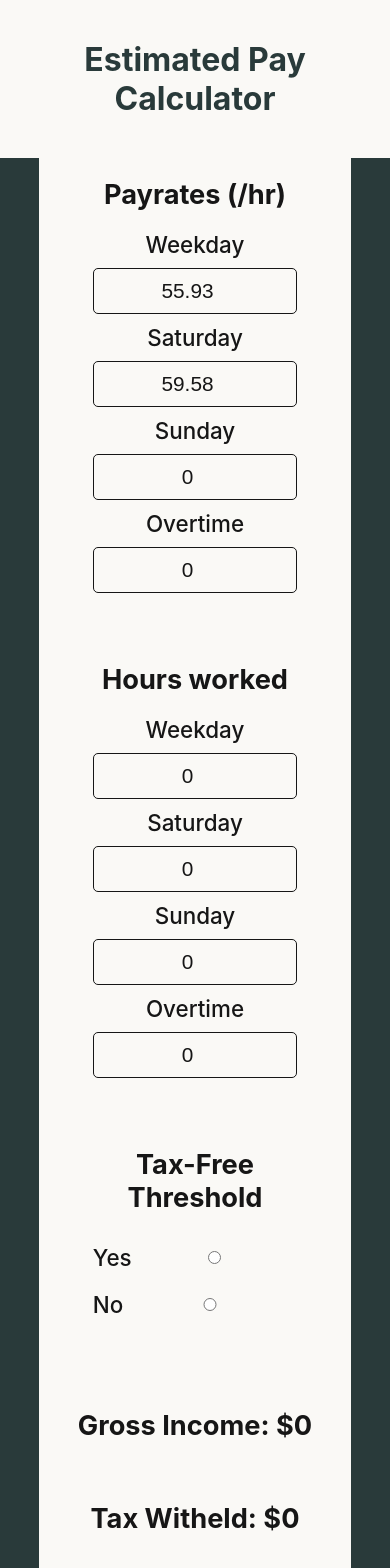
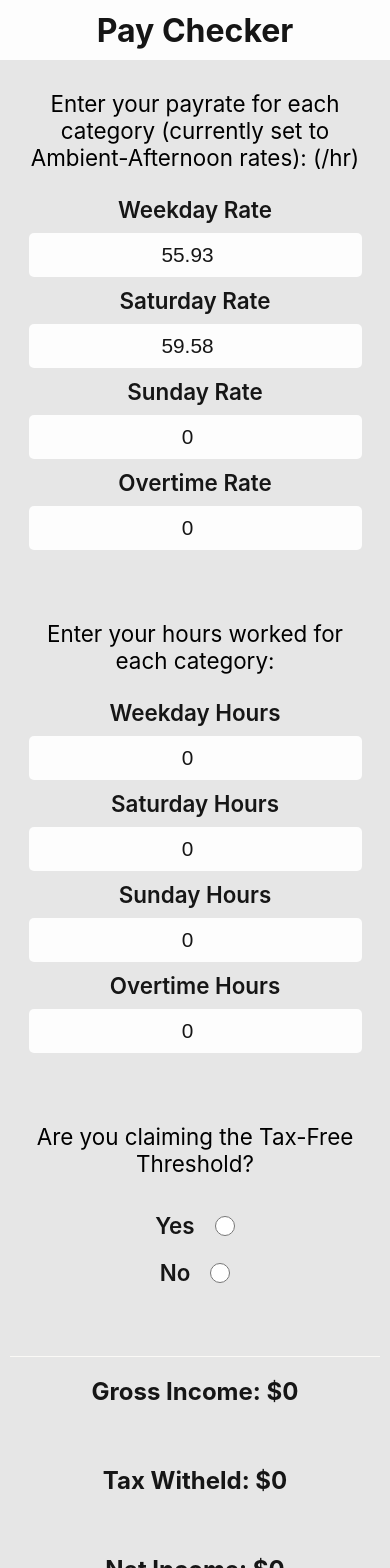
Before and after one commit to GideonEpa/pay-calculator, a React (Create React App) app: page / in a window 390 px wide. Shown: the top 1568 px of the page. Built offline with nearby package versions, Linux system fonts and the light colour scheme.

Commit message:
Styling Changes and Restructuring of Calculator.js (moving functionality and forms into their own Components)

```diff
--- /dev/null
+++ b/src/HoursForm/HoursForm.jsx
@@ -0,0 +1,52 @@
+export default function HoursForm({
+    setWeekdayHours,
+    setSaturdayHours,
+    setSundayHours,
+    setOvertimeHours,
+    weekdayHours,
+    saturdayHours,
+    sundayHours,
+    overtimeHours
+}) {
+    return (
+        <form id="hoursForm">
+            <p>Enter your hours worked for each category:</p>
+            <label htmlFor="weekdayHours">Weekday Hours</label>
+            <input
+                id="weekdayHours"
+                name="weekdayHours"
+                value={weekdayHours}
+                onChange={e => setWeekdayHours(e.target.value)}
+                type="number"
+                min={0}
+            />
+            <label htmlFor="saturdayHours">Saturday Hours</label>
+            <input
+                id="saturdayHours"
+                name="saturdayHours"
+                value={saturdayHours}
+                onChange={e => setSaturdayHours(e.target.value)}
+                type="number"
+                min={0}
+            />
+            <label htmlFor="sundayHours">Sunday Hours</label>
+            <input
+                id="sundayHours"
+                name="sundayHours"
+                value={sundayHours}
+                onChange={e => setSundayHours(e.target.value)}
+                type="number"
+                min={0}
+            />
+            <label htmlFor="overtimeHours">Overtime Hours</label>
+            <input
+                id="overtimeHours"
+                name="overtimeHours"
+                value={overtimeHours}
+                onChange={e => setOvertimeHours(e.target.value)}
+                type="number"
+                min={0}
+            />
+        </form>
+    )
+}
--- /dev/null
+++ b/src/RatesForm/RatesForm.jsx
@@ -0,0 +1,53 @@
+export default function RatesForm({
+    setWeekdayRate,
+    setSaturdayRate,
+    setSundayRate,
+    setOvertimeRate,
+    weekdayRate,
+    saturdayRate,
+    sundayRate,
+    overtimeRate,
+}){
+
+    return (
+        <form id="ratesForm" className="ratesForm">
+            <p>Enter your payrate for each category
+            (currently set to Ambient-Afternoon rates):  (/hr)</p>
+            <label htmlFor="weekdayRate">Weekday Rate</label>
+            <input
+                id="weekdayRate"
+                name="weekdayRate"
+                type="number"
+                min={0}
+                value={weekdayRate}
+                onChange={e => setWeekdayRate(e.target.value)}
+            />
+            <label htmlFor="saturdayRate">Saturday Rate</label>
+            <input
+                id="saturdayRate"
+                type="number"
+                min={0}
+                value={saturdayRate}
+                onChange={e => setSaturdayRate(e.target.value)}
+            />
+            <label htmlFor="sundayRate">Sunday Rate</label>
+            <input
+                id="sundayRate"
+                name="sundayRate"
+                type="number"
+                min={0}
+                value={sundayRate}
+                onChange={e => setSundayRate(e.target.value)}
+            />
+            <label htmlFor="overtimeRate">Overtime Rate</label>
+            <input
+                id="overtimeRate"
+                name="overtimeRate"
+                type="number"
+                min={0}
+                value={overtimeRate}
+                onChange={e => setOvertimeRate(e.target.value)}
+            />
+        </form>
+    )
+}
--- /dev/null
+++ b/src/TaxThresholdForm/TaxThresholdForm.jsx
@@ -0,0 +1,27 @@
+export default function TaxThresholdForm({setTaxThreshold}) {
+    return (
+        <form>
+            <div id="taxThresholdChoice" onChange={e => setTaxThreshold(e.target.value)}>
+                <p>Are you claiming the Tax-Free Threshold?</p>
+                <div className="yes">
+                    <label htmlFor="yes">Yes</label>
+                    <input
+                        type="radio"
+                        value={true}
+                        name="taxThreshold"
+                        id="yes"
+                    />
+                </div>
+                <div className="no">
+                    <label htmlFor="no">No</label>
+                    <input
+                        type="radio"
+                        value={false}
+                        name="taxThreshold"
+                        id="no"
+                    />
+                </div>
+            </div>
+        </form>
+    )
+}
--- a/src/app/App.css
+++ b/src/app/App.css
@@ -12,12 +12,13 @@
 
 .header {
     padding: 20px 40px;
-    background-color: var(--white);
+    background-color: #FDFDFD;
     text-align: center;
 }
 
 #title {
-    color: var(--accent);
+    color: var(--black);
+    font-size: 32px;
 }
 
 .hero {
@@ -32,9 +33,9 @@
 
     display: grid;
     grid-template-columns: 1fr 1fr 1fr;
-    background-color: var(--white);
+    background-color: #E6E6E6;
     gap: 20px;
-    align-items: center;
+    align-items: start;
     justify-items: center;
 }
 
@@ -46,7 +47,7 @@ form {
 
 form input {
     width: 100%;
-    background-color: transparent;
+    background-color: #FDFDFD;
     outline: 0;
 
     border: 1px solid var(--black);
@@ -90,22 +91,35 @@ label {
     padding: 6px;
 }
 
-@media only screen and (max-width: 700px) {
+@media only screen and (max-width: 800px) {
     .header {
+        height: 60px;
+        padding: 0;
+        display: flex;
+        justify-content: space-around;
+        align-items: center;
+    }
+
+    #title {
         text-align: center;
-        font-size: 1rem;
-        padding: 40px;
+        font-size: 2rem;
     }
+
     .calculator {
         grid-template-columns: 1fr;
         gap: 50px;
-        width: 80%;
-        padding: 10px;
+        width: 100%;
+        padding: 20px 10px;
         padding-bottom: 50px;
     }
 
+    p {
+        margin-bottom: 15px;
+        text-align: center;
+    }
+
     form {
-        width: 70%;
+        width: 90%;
         text-align: center;
         align-items: center;
         font-size: 1.4rem;
@@ -117,6 +131,18 @@ label {
         text-align: center;
         padding: 10px;
         font-size: 1.3rem;
+        outline: 0;
+        border: 0;
+    }
+
+    form label {
+        font-weight: 600;
+    }
+
+    form input[type=radio] {
+        width: 20px;
+        height: 20px;
+        margin-left: 20px;
     }
 
     h3 {
@@ -124,7 +150,7 @@ label {
     }
 
     h3, h4 {
-        font-size: 1.7rem;
+        font-size: 1.5rem;
     }
 
     .results {
--- a/src/app/App.js
+++ b/src/app/App.js
@@ -6,7 +6,7 @@ function App() {
   return (
     <div>
       <div class="header">
-        <h1 id="title">Estimated Pay Calculator</h1>
+        <h1 id="title">Pay Checker</h1>
       </div>
       <Calculator />
     </div>
--- a/src/calculator/Calculator.jsx
+++ b/src/calculator/Calculator.jsx
@@ -1,5 +1,8 @@
 import { useState } from "react"
 import Results from "../results/Results.jsx";
+import RatesForm from "../RatesForm/RatesForm.jsx";
+import HoursForm from "../HoursForm/HoursForm.jsx";
+import TaxThresholdForm from "../TaxThresholdForm/TaxThresholdForm.jsx";
 
 export default function Calculator() {
     const [weekdayHours, setWeekdayHours] = useState(0);
@@ -31,107 +34,32 @@ export default function Calculator() {
     return (
         <div className="hero">
             <div className="calculator">
-                <form id="ratesForm" className="ratesForm">
-                    <h3>Payrates (/hr)</h3>
-                    <label htmlFor="weekdayRate">Weekday</label>
-                    <input
-                        id="weekdayRate"
-                        name="weekdayRate"
-                        type="number"
-                        min={0}
-                        value={weekdayRate}
-                        onChange={e => setWeekdayRate(e.target.value)}
-                    />
-                    <label htmlFor="saturdayRate">Saturday</label>
-                    <input
-                        id="saturdayRate"
-                        type="number"
-                        min={0}
-                        value={saturdayRate}
-                        onChange={e => setSaturdayRate(e.target.value)}
-                    />
-                    <label htmlFor="sundayRate">Sunday</label>
-                    <input
-                        id="sundayRate"
-                        name="sundayRate"
-                        type="number"
-                        min={0}
-                        value={sundayRate}
-                        onChange={e => setSundayRate(e.target.value)}
-                    />
-                    <label htmlFor="overtimeRate">Overtime</label>
-                    <input
-                        id="overtimeRate"
-                        name="overtimeRate"
-                        type="number"
-                        min={0}
-                        value={overtimeRate}
-                        onChange={e => setOvertimeRate(e.target.value)}
-                    />
-                </form>
+                <RatesForm
+                    setWeekdayRate={setWeekdayRate}
+                    setSaturdayRate={setSaturdayRate}
+                    setSundayRate={setSundayRate}
+                    setOvertimeRate={setOvertimeHours}
+                    weekdayRate={weekdayRate}
+                    saturdayRate={saturdayRate}
+                    sundayRate={sundayRate}
+                    overtimeRate={overtimeRate}
+                />
 
-                <form id="hoursForm">
-                    <h3>Hours worked</h3>
-                    <label htmlFor="weekdayHours">Weekday</label>
-                    <input
-                        id="weekdayHours"
-                        name="weekdayHours"
-                        value={weekdayHours}
-                        onChange={e => setWeekdayHours(e.target.value)}
-                        type="number"
-                        min={0}
-                    />
-                    <label htmlFor="saturdayHours">Saturday</label>
-                    <input
-                        id="saturdayHours"
-                        name="saturdayHours"
-                        value={saturdayHours}
-                        onChange={e => setSaturdayHours(e.target.value)}
-                        type="number"
-                        min={0}
-                    />
-                    <label htmlFor="sundayHours">Sunday</label>
-                    <input
-                        id="sundayHours"
-                        name="sundayHours"
-                        value={sundayHours}
-                        onChange={e => setSundayHours(e.target.value)}
-                        type="number"
-                        min={0}
-                    />
-                    <label htmlFor="overtimeHours">Overtime</label>
-                    <input
-                        id="overtimeHours"
-                        name="overtimeHours"
-                        value={overtimeHours}
-                        onChange={e => setOvertimeHours(e.target.value)}
-                        type="number"
-                        min={0}
-                    />
-                </form>
-                <form>
-                    <div id="taxThresholdChoice" onChange={e => setTaxThreshold(e.target.value)}>
-                        <h3>Tax-Free Threshold</h3>
-                        <div className="yes">
-                            <label htmlFor="yes">Yes</label>
-                            <input
-                                type="radio"
-                                value={true}
-                                name="taxThreshold"
-                                id="yes"
-                            />
-                        </div>
-                        <div className="no">
-                            <label htmlFor="no">No</label>
-                            <input
-                                type="radio"
-                                value={false}
-                                name="taxThreshold"
-                                id="no"
-                            />
-                        </div>
-                    </div>
-                </form>
+                <HoursForm
+                    setWeekdayHours={setWeekdayHours}
+                    setSaturdayHours={setSaturdayHours}
+                    setOvertimeHours={setOvertimeHours}
+                    setSundayHours={setSundayHours}
+                    weekdayHours={weekdayHours}
+                    saturdayHours={saturdayHours}
+                    sundayHours={sundayHours}
+                    overtimeHours={overtimeHours}
+                />
+
+                <TaxThresholdForm
+                    setTaxThreshold={setTaxThreshold}
+                />
+
                 <Results
                     hours={hours}
                     rates={rates}
--- a/src/results/Results.jsx
+++ b/src/results/Results.jsx
@@ -26,6 +26,9 @@ export default function Results({
             <h4>Gross Income: ${grossIncome}</h4>
             <h4>Tax Witheld: ${taxWithheld}</h4>
             <h4>Net Income: ${netIncome}</h4>
+            <p>*This calculator does not account for any
+            student loans, MediCare levy
+            or Union contributions</p>
         </div>
     )
 }
```
